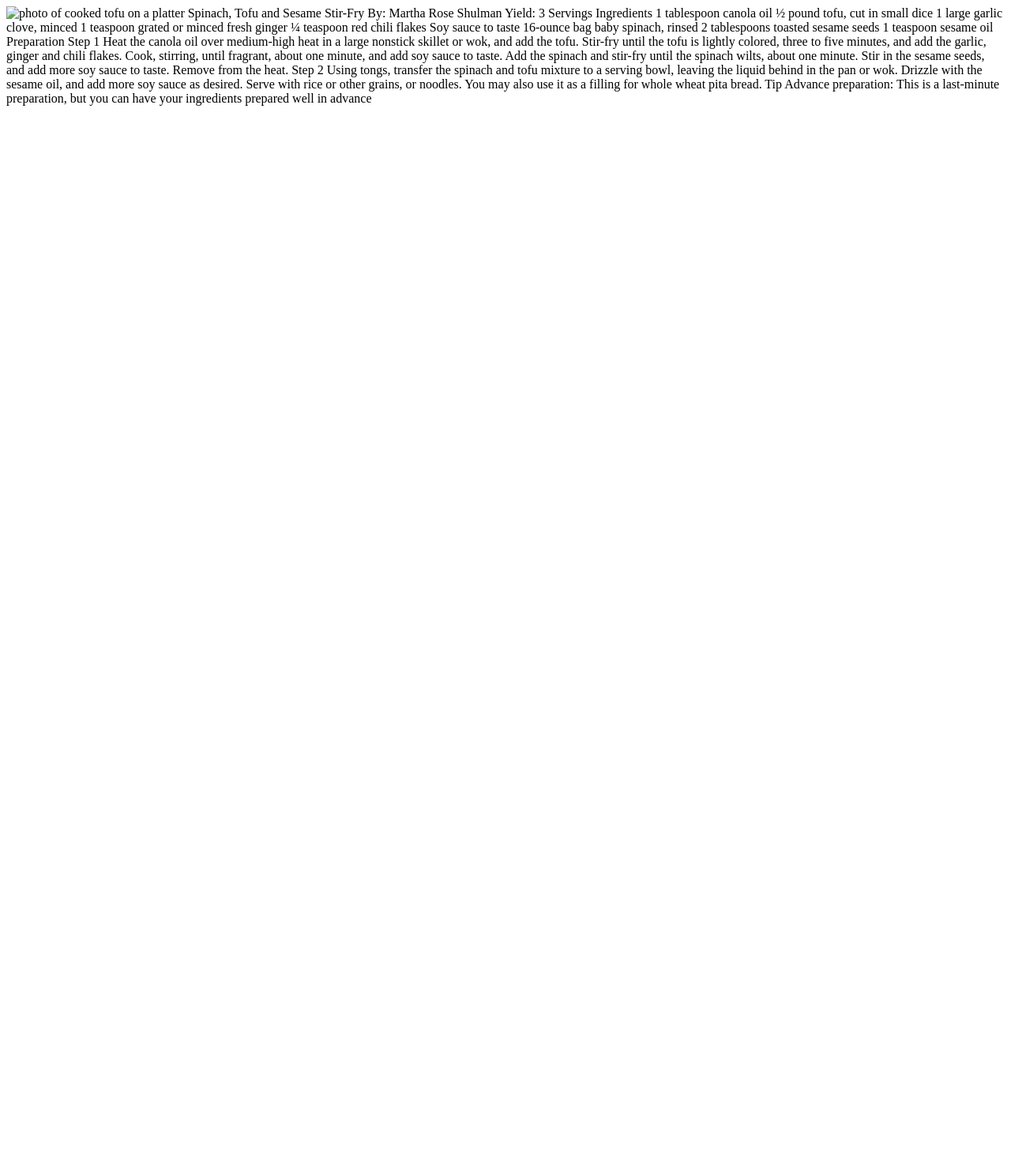
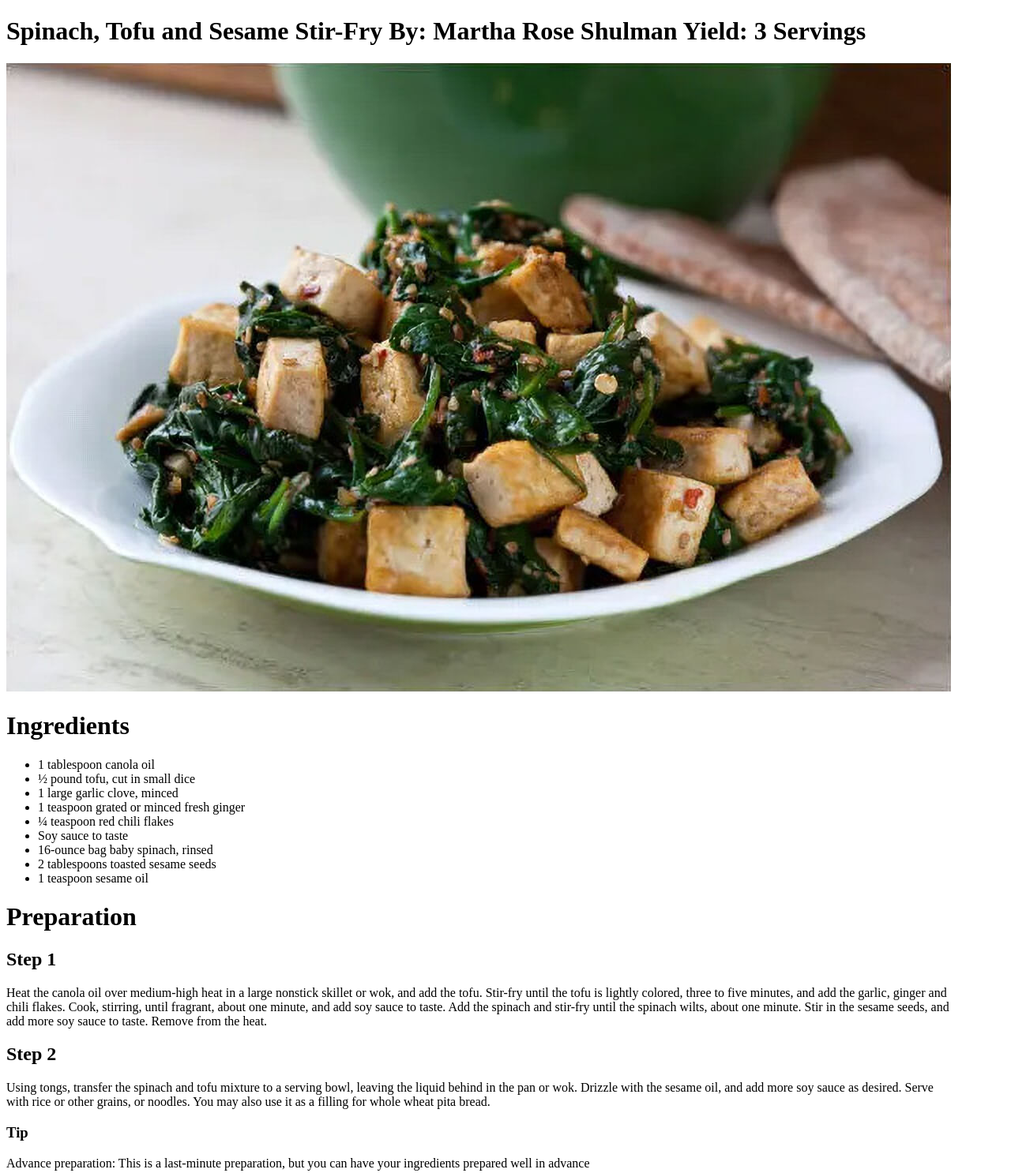
Before and after one commit to Lee-644/Exercise-7, a plain HTML site: page index.html in a window 1280 px wide. Shown: the whole page at 79% size. Before the commit the page ends 800 px from the top, so only its background shows below. Drawn offline with Linux system fonts and the light colour scheme.

Commit message:
more stuff

```diff
--- a/index.html
+++ b/index.html
@@ -8,33 +8,54 @@
     Exercise 7
   </title>
 </head>
-<body>
-<img src="tofu photo.jpg" alt="photo of cooked tofu on a platter">
+<style>
+  div{
+    width: 1200px;
+  }
+</style>
+<h1>
   Spinach, Tofu and Sesame Stir-Fry
   By: Martha Rose Shulman
   Yield: 3 Servings
-
+</h1>
+  <img src="tofuphoto.jpg" alt="photo of cooked tofu on a platter">
+<div>
+  <h1>
   Ingredients
-
-1 tablespoon canola oil
-½ pound tofu, cut in small dice
-1 large garlic clove, minced
-1 teaspoon grated or minced fresh ginger
-¼ teaspoon red chili flakes
-Soy sauce to taste
-16-ounce bag baby spinach, rinsed
-2 tablespoons toasted sesame seeds
-1 teaspoon sesame oil
-
+  </h1>
+  <body>
+    <ul>
+      <li> 1 tablespoon canola oil </li>
+      <li> ½ pound tofu, cut in small dice </li>
+      <li> 1 large garlic clove, minced </li>
+      <li> 1 teaspoon grated or minced fresh ginger </li>
+      <li> ¼ teaspoon red chili flakes </li>
+      <li> Soy sauce to taste </li>
+      <li> 16-ounce bag baby spinach, rinsed </li>
+      <li> 2 tablespoons toasted sesame seeds </li>
+      <li> 1 teaspoon sesame oil </li>
+    </ul>
+  <h1>
     Preparation
-
+  </h1>
+  <h2>
     Step 1
+  </h2>
+    <p>
       Heat the canola oil over medium-high heat in a large nonstick skillet or wok, and add the tofu. Stir-fry until the tofu is lightly colored, three to five minutes, and add the garlic, ginger and chili flakes. Cook, stirring, until fragrant, about one minute, and add soy sauce to taste. Add the spinach and stir-fry until the spinach wilts, about one minute. Stir in the sesame seeds, and add more soy sauce to taste. Remove from the heat.
-
+    </p>
+  <h2>
     Step 2
+  </h2>
+    <p>
       Using tongs, transfer the spinach and tofu mixture to a serving bowl, leaving the liquid behind in the pan or wok. Drizzle with the sesame oil, and add more soy sauce as desired. Serve with rice or other grains, or noodles. You may also use it as a filling for whole wheat pita bread.
-
+    </p>
+  <h3>
     Tip
+  </h3>
+    <p>
       Advance preparation: This is a last-minute preparation, but you can have your ingredients prepared well in advance
+    </p>
 </body>
+</div>
 </html>
```
Lines whose indentation alone changed are shown as unchanged.
